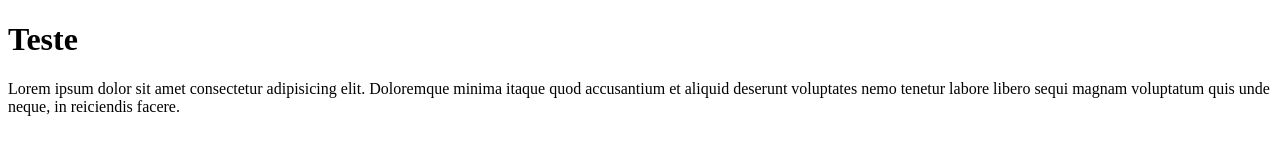
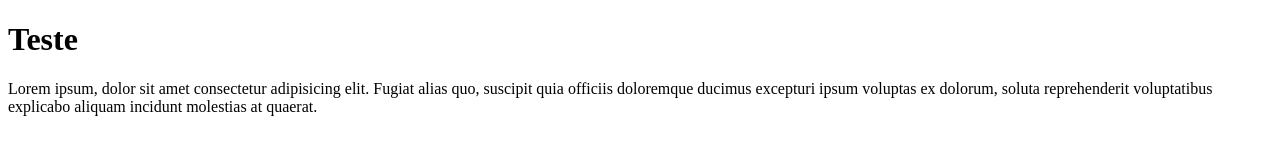
Before and after one commit to matheus-fnsc/Teste, a plain HTML site: page site exemplo/index.html in a window 1280 px wide. Drawn offline with Linux system fonts and the light colour scheme.

Commit message:
Arrumei o <p>

```diff
--- a/site exemplo/index.html
+++ b/site exemplo/index.html
@@ -7,6 +7,6 @@
 </head>
 <body>
     <h1>Teste</h1>
-    Lorem ipsum dolor sit amet consectetur adipisicing elit. Doloremque minima itaque quod accusantium et aliquid deserunt voluptates nemo tenetur labore libero sequi magnam voluptatum quis unde neque, in reiciendis facere.
+    <p>Lorem ipsum, dolor sit amet consectetur adipisicing elit. Fugiat alias quo, suscipit quia officiis doloremque ducimus excepturi ipsum voluptas ex dolorum, soluta reprehenderit voluptatibus explicabo aliquam incidunt molestias at quaerat.</p>
 </body>
 </html>
```
